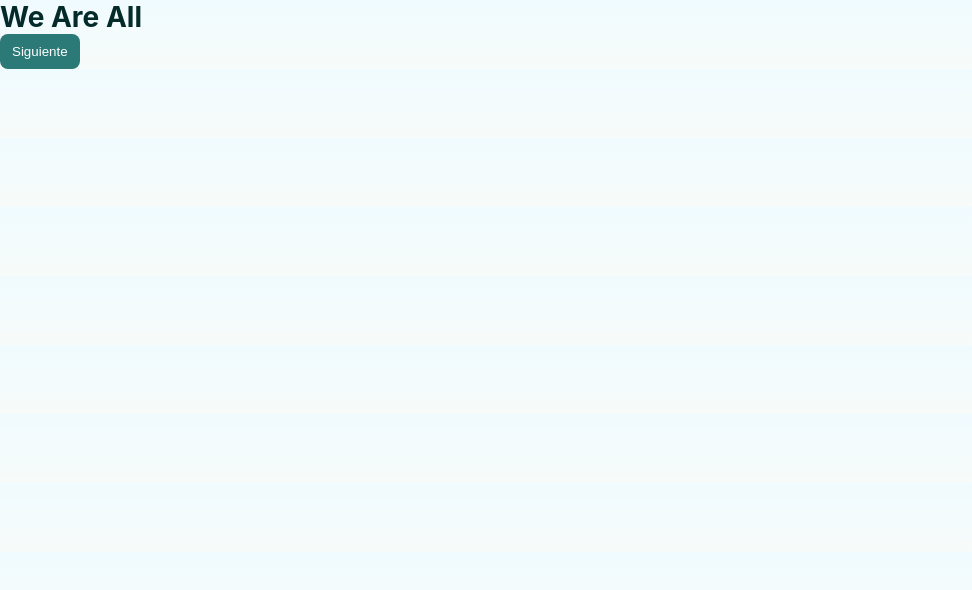
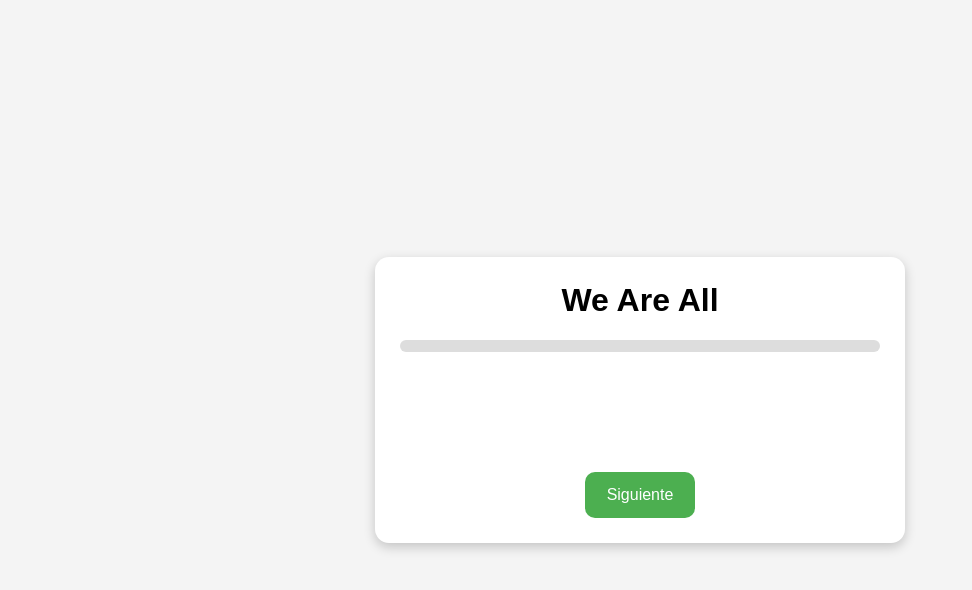
Before and after one commit to dddanielllll/we_are_all, a website: page index.html in a window 1280 px wide. Shown: the whole page, without its empty margins (0-972 px from the left). Drawn offline with Linux system fonts and the light colour scheme.

Commit message:
Update styles.css

```diff
--- a/styles.css
+++ b/styles.css
@@ -1,23 +1,61 @@
-:root{--bg:#f8fafc;--card:#fff;--accent:#2b7a78;--muted:#6b7280}
-*{box-sizing:border-box}
-body{font-family:Inter,system-ui,Arial,Helvetica,sans-serif;margin:0;background:linear-gradient(#f0fbff,#f7fbf9);color:#052a2a}
-.container{max-width:1000px;margin:28px auto;display:grid;grid-template-columns:1fr 260px;gap:18px;padding:18px}
-header{grid-column:1/-1}
-h1{margin:0;font-size:28px}
-.subtitle{margin:4px 0 12px;color:var(--muted)}
-main{background:var(--card);padding:16px;border-radius:10px;box-shadow:0 6px 18px rgba(10,20,30,.06)}
-.panel{padding:8px}
-.hidden{display:none}
-.controls{margin-top:12px}
-button{background:var(--accent);color:#fff;border:0;padding:10px 12px;border-radius:8px;cursor:pointer}
-button.secondary{background:#dbefea;color:#064; border:0}
-.scoreboard{background:#fff;padding:14px;border-radius:10px;height:fit-content;box-shadow:0 6px 18px rgba(10,20,30,.04)}
-.minigame{display:flex;gap:12px;align-items:flex-start}
-.actions,.targets{flex:1;padding:8px;border-radius:8px;border:1px dashed #dbeaea;min-height:140px}
-.actionItem{background:#eef7f6;padding:8px;margin:8px;border-radius:8px;cursor:grab}
-.target{background:#fff;padding:8px;margin:8px;border-radius:8px;min-height:40px}
-.steps{list-style:none;padding:0;margin:8px 0}
-.steps li{background:#fff;padding:10px;margin:6px;border-radius:8px;border:1px solid #eef6f6;cursor:grab}
-.result{margin-top:10px;font-weight:600}
-.small{font-size:12px;color:var(--muted);margin-top:8px}
-@media(max-width:900px){.container{grid-template-columns:1fr}}
+body {
+  margin: 0;
+  padding: 0;
+  font-family: Arial, sans-serif;
+  background: #f4f4f4;
+  display: flex;
+  justify-content: center;
+  align-items: center;
+  height: 100vh;
+}
+
+#game-container {
+  background: white;
+  width: 90%;
+  max-width: 480px;
+  padding: 25px;
+  border-radius: 14px;
+  box-shadow: 0px 4px 12px rgba(0,0,0,0.2);
+  text-align: center;
+}
+
+h1 {
+  margin-top: 0;
+}
+
+#progress {
+  width: 100%;
+  height: 12px;
+  background: #ddd;
+  border-radius: 10px;
+  margin-bottom: 20px;
+}
+
+#progress-bar {
+  width: 0%;
+  height: 100%;
+  background: #4caf50;
+  border-radius: 10px;
+  transition: width .4s ease;
+}
+
+#content {
+  font-size: 1.2rem;
+  margin-bottom: 20px;
+  min-height: 80px;
+}
+
+#next-btn {
+  background: #4caf50;
+  color: white;
+  border: none;
+  padding: 14px 22px;
+  font-size: 1rem;
+  border-radius: 10px;
+  cursor: pointer;
+  transition: 0.2s;
+}
+
+#next-btn:hover {
+  background: #43a047;
+}
```
